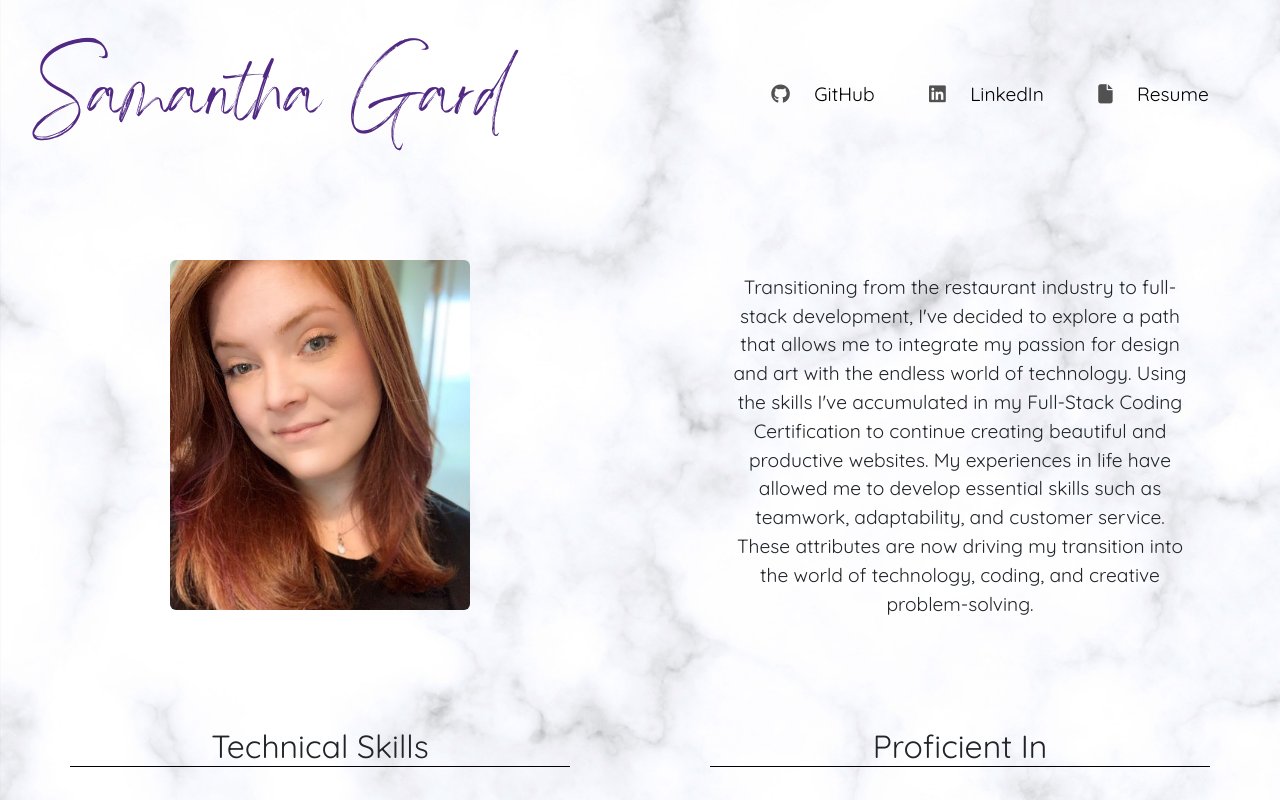
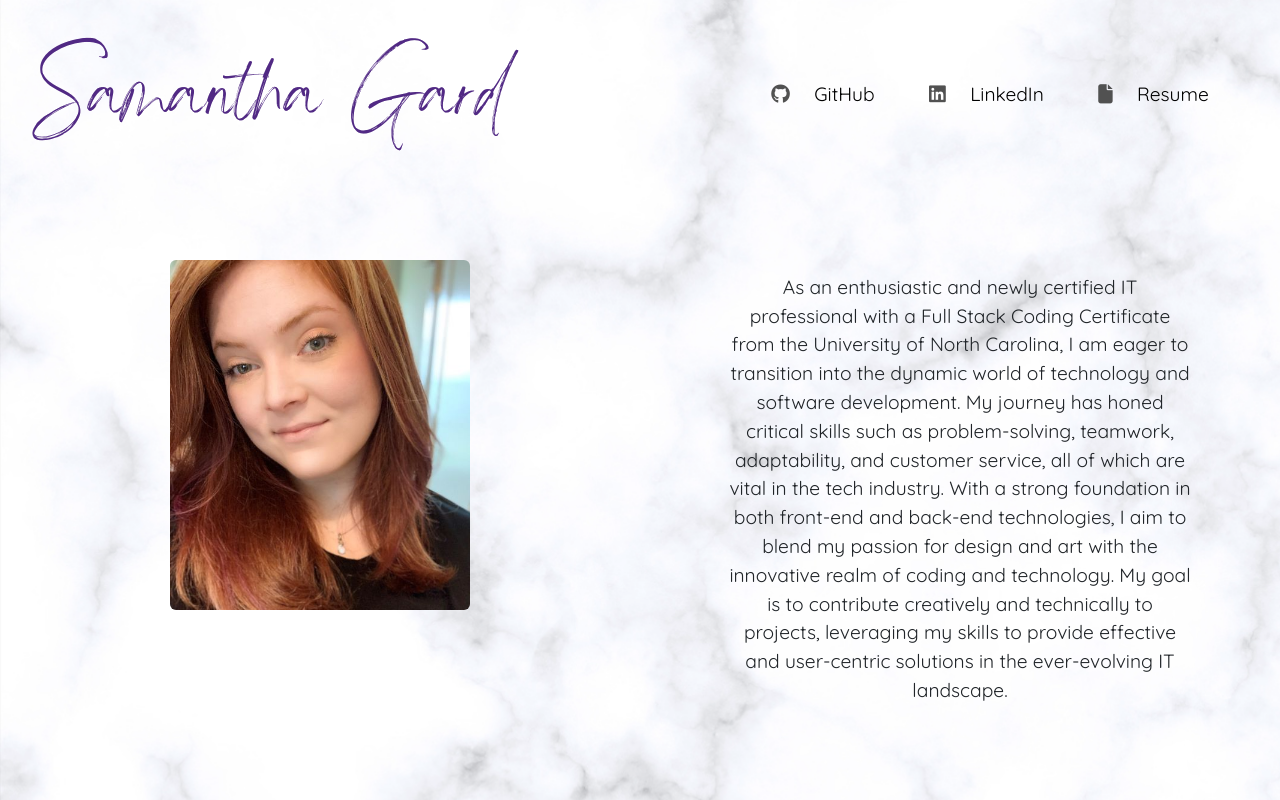
Before and after one commit to samanthagard13/SG-React-Portfolio, a React (Vite) app: page /about in a window 1280 px wide. Shown: the top 800 px of the page. Built offline with nearby package versions, Linux system fonts and the light colour scheme.

Commit message:
changed about paragraph

```diff
--- a/src/components/blurb.jsx
+++ b/src/components/blurb.jsx
@@ -4,8 +4,7 @@ function Blurb() {
     return(
         <>
         <p className="p-4"> The Continual Blend of Art and Technology Drives My Passion for
-         Developing and Creating. Focusing on the Integration of Web Design, Pixel Art, 3D Art,
-         and Game Development.
+         Developing and Creating.
         </p>
         </>
     )
--- a/src/pages/AboutMe.jsx
+++ b/src/pages/AboutMe.jsx
@@ -10,35 +10,41 @@ function AboutMe() {
       <NavBar />
       <Container style={{ marginTop: "2em" }} className="text-center" fluid>
         <Row>
-        <Col xl={6}>
+          <Col xl={6}>
             <Image src="/images/IMG_3577.jpg" className="about-pic" rounded />
           </Col>
-        <Col xl={6}>
+          <Col xl={6}>
             <p style={{ margin: "2em", padding: "2em" }} className="about-p">
-              Transitioning from the restaurant industry to full-stack
-              development, I've decided to explore a path that allows me to
-              integrate my passion for design and art with the endless world of
-              technology. Using the skills I've accumulated in my Full-Stack
-              Coding Certification to continue creating beautiful and productive
-              websites. My experiences in life have allowed me to develop
-              essential skills such as teamwork, adaptability, and customer
-              service. These attributes are now driving my transition into the
-              world of technology, coding, and creative problem-solving.
+              As an enthusiastic and newly certified IT professional with a Full
+              Stack Coding Certificate from the University of North Carolina, I
+              am eager to transition into the dynamic world of technology and
+              software development. My journey has honed critical skills such as
+              problem-solving, teamwork, adaptability, and customer service, all
+              of which are vital in the tech industry. With a strong foundation
+              in both front-end and back-end technologies, I aim to blend my
+              passion for design and art with the innovative realm of coding and
+              technology. My goal is to contribute creatively and technically to
+              projects, leveraging my skills to provide effective and
+              user-centric solutions in the ever-evolving IT landscape.
             </p>
           </Col>
-
-
         </Row>
-        <Row style={{ marginTop: "2em" }} >
+        <Row style={{ marginTop: "2em" }}>
           <Col xl={6}>
             <h2>Technical Skills</h2>
 
-            <p style={{ margin: "2em", padding: "1em" }}>HTML | CSS | JavaScript | Handlebars | Bootstrap | API | MySql | Express | jQuery | Node.js | React </p>
+            <p style={{ margin: "2em", padding: "1em" }}>
+              HTML | CSS | JavaScript | Handlebars | Bootstrap | API | MySql |
+              Express | jQuery | Node.js | React{" "}
+            </p>
           </Col>
           <Col xl={6}>
             <h2>Proficient In</h2>
 
-            <p style={{ margin: "2em", padding: "1em" }}>Github | Git | Figma | Canva | Shopify | Blender | Godot | Aseprite</p>
+            <p style={{ margin: "2em", padding: "1em" }}>
+              Github | Git | Figma | Canva | Shopify | Blender | Godot |
+              Aseprite
+            </p>
           </Col>
         </Row>
 
```
Also changed, not shown: 1 other file (tests, documents, lock files or other folders).
